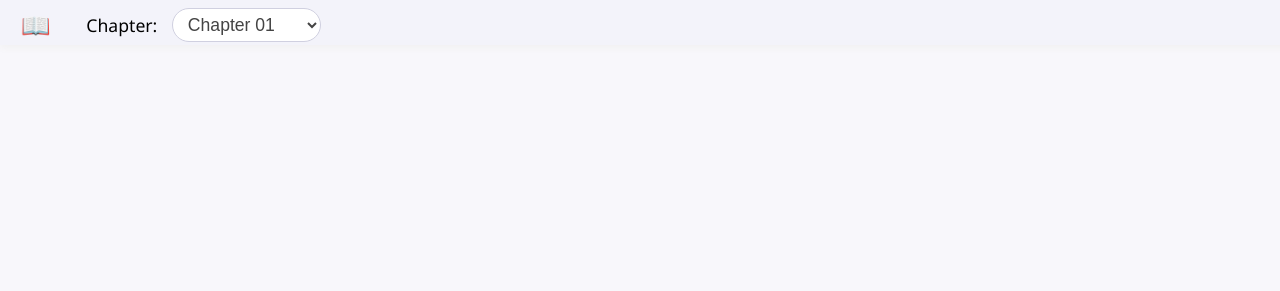
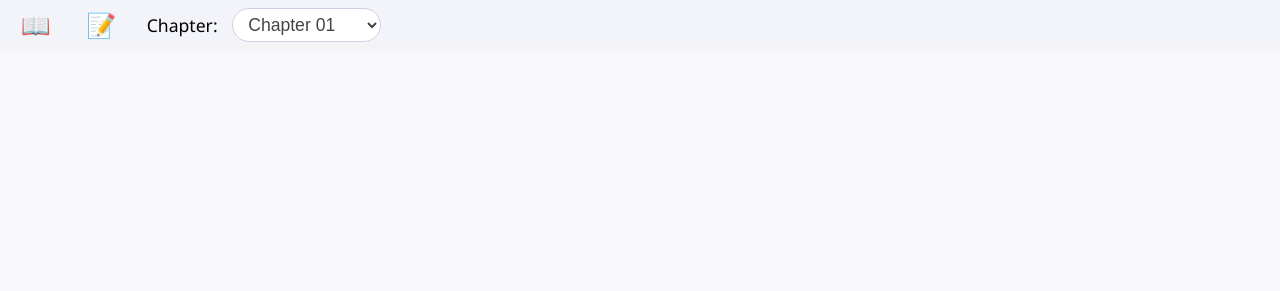
Before and after one commit to lwkwok/qwerty-study_deploy, a plain HTML site: page index.html in a window 1280 px wide. Shown: the top 291 px of the page. Drawn offline with Linux system fonts and the light colour scheme.

Commit message:
Add files via upload

```diff
--- a/index.html
+++ b/index.html
@@ -10,6 +10,9 @@
     <div class="chapter-bar">
         <a href="4000_Essential_English_Words.html" target="_blank" id="allWordsIcon" title="View all words (one page)" style="text-decoration:none;display:flex;align-items:center;margin-right:1.2rem;font-size:1.5rem;">
             <span style="font-size:1.5rem;">📖</span>
+        </a>
+        <a href="https://qwerty.kaiyi.cool/" target="_blank" id="testIcon" title="Take the test" style="text-decoration:none;display:flex;align-items:center;margin-right:1.2rem;font-size:1.5rem;">
+            <span style="font-size:1.5rem;">📝</span>
         </a>
         <label for="chapterSelect">Chapter:</label>
         <select id="chapterSelect"></select>
```
